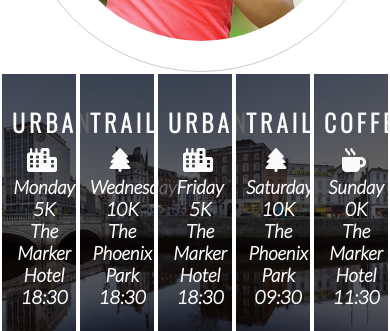
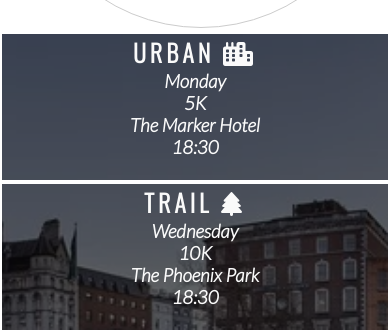
Before and after one commit to Ksson96/love-running, a plain HTML site: page index.html in a window 390 px wide. Shown: the part 1888-2219 px from the top of the page. Drawn offline with nearby package versions, Linux system fonts and the light colour scheme.

Commit message:
Style meetup times for tablet and mobile screens

```diff
--- a/assets/css/style.css
+++ b/assets/css/style.css
@@ -286,7 +286,14 @@ footer {
         padding: 0;
     }
 
-    #club-ethos h3 {
+    #times > div {
+        width: 100%;
+        clear: both;
+        height: 150px;
+        padding: 0;
+    }
+
+    hr {
         display:none;
 
     }
```
